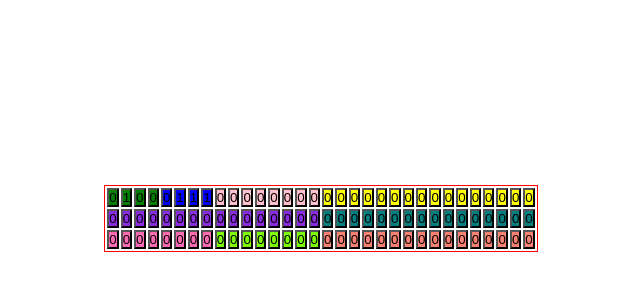
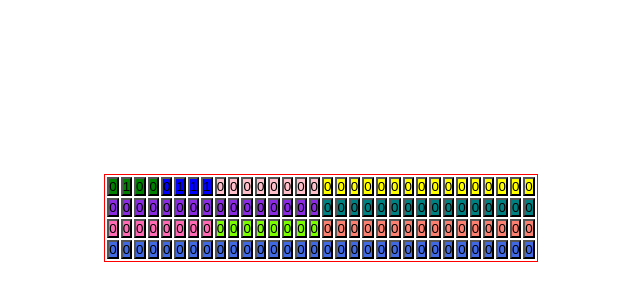
Before and after one commit to klxcoder/IPv4-diagram-structure, a React (Vite) app: page / in a window 1280 px wide. Shown: the part 182-482 px from the top of the page, without its empty margins (319-959 px from the left). Built offline with nearby package versions, Linux system fonts and the light colour scheme.

Commit message:
Source Address

```diff
--- a/src/components/IP.module.scss
+++ b/src/components/IP.module.scss
@@ -40,4 +40,8 @@
   .checksum {
     background-color: salmon;
   }
+
+  .source {
+    background-color: royalblue;
+  }
 }
--- a/src/components/IP.tsx
+++ b/src/components/IP.tsx
@@ -40,6 +40,8 @@ function IP() {
   const [protocol, setProtocol] = useState<number[]>(new Array(8).fill(0))
   // Header Checksum
   const [checksum, setChecksum] = useState<number[]>(new Array(16).fill(0))
+  // Source Address
+  const [source, setSource] = useState<number[]>(new Array(32).fill(0))
 
   return (
     <div className={styles.ip}>
@@ -52,6 +54,7 @@ function IP() {
       {getBitsUI(ttl, 'ttl', getReverseFn(ttl, setTtl))}
       {getBitsUI(protocol, 'protocol', getReverseFn(protocol, setProtocol))}
       {getBitsUI(checksum, 'checksum', getReverseFn(checksum, setChecksum))}
+      {getBitsUI(source, 'source', getReverseFn(source, setSource))}
     </div>
   )
 }
```
